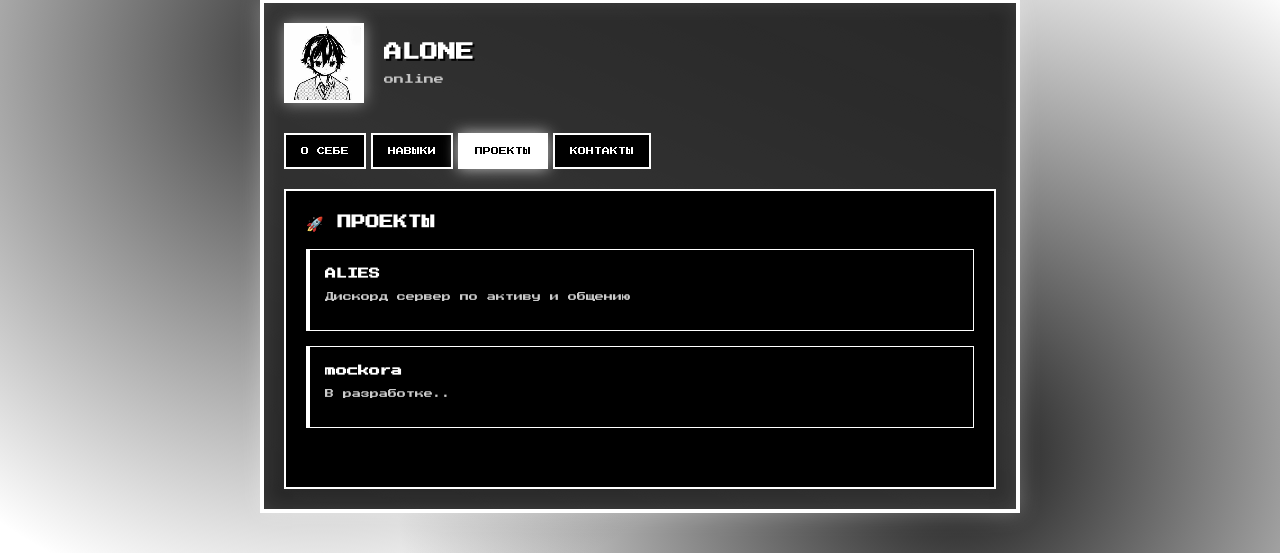
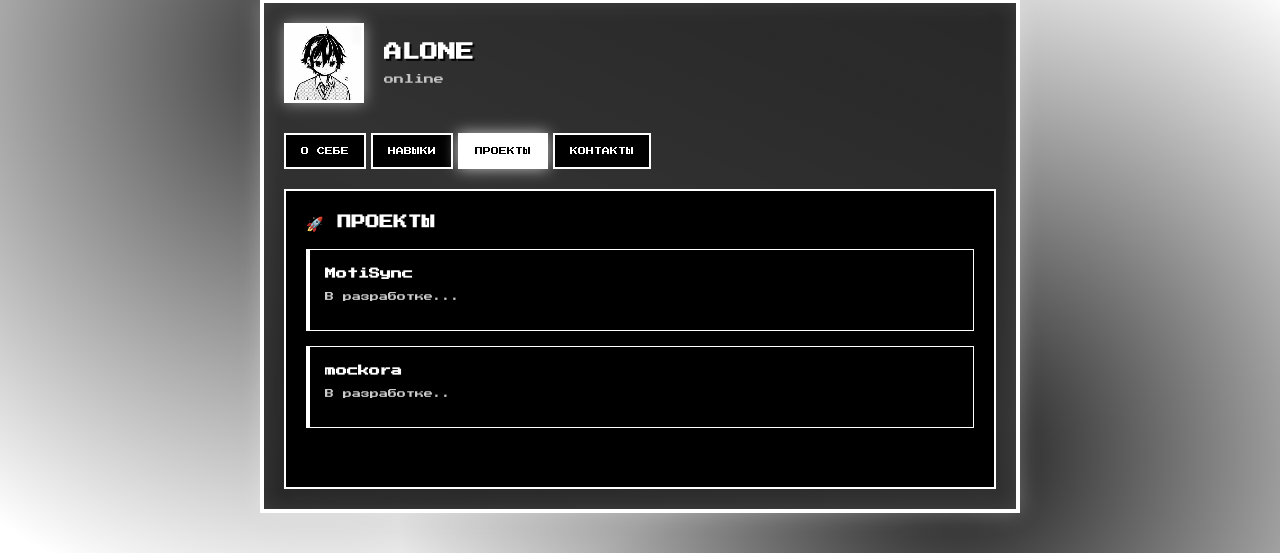
Before and after one commit to iismayilzada/alone, a Flask app: page / in a window 1280 px wide, after a click on "ПРОЕКТЫ". Shown: the part 144-697 px from the top of the page. Run offline with Flask 3, Linux system fonts and the light colour scheme.

Commit message:
Update index.html

```diff
--- a/templates/index.html
+++ b/templates/index.html
@@ -55,8 +55,8 @@
                     <div id="projects" class="tab-panel">
                         <h2 class="pixel-text">🚀 ПРОЕКТЫ</h2>
                         <div class="project-item">
-                            <h3 class="pixel-text">ALIES</h3>
-                            <p class="pixel-text">Дискорд сервер по активу и общению</p>
+                            <h3 class="pixel-text">MotiSync</h3>
+                            <p class="pixel-text">В разработке...</p>
                         </div>
                         <div class="project-item">
                             <h3 class="pixel-text">mockora</h3>
@@ -67,7 +67,6 @@
                     <div id="contacts" class="tab-panel">
                         <h2 class="pixel-text">📬 СВЯЗЬ</h2>
                         <p class="pixel-text">Discord: alone.life</p>
-                        <p class="pixel-text">Server: <a href="https://discord.gg/asjhjza2h7" target="_blank" class="discord-link">https://discord.gg/asjhjza2h7</a></p>
                     </div>
                 </div>
             </div>
```
